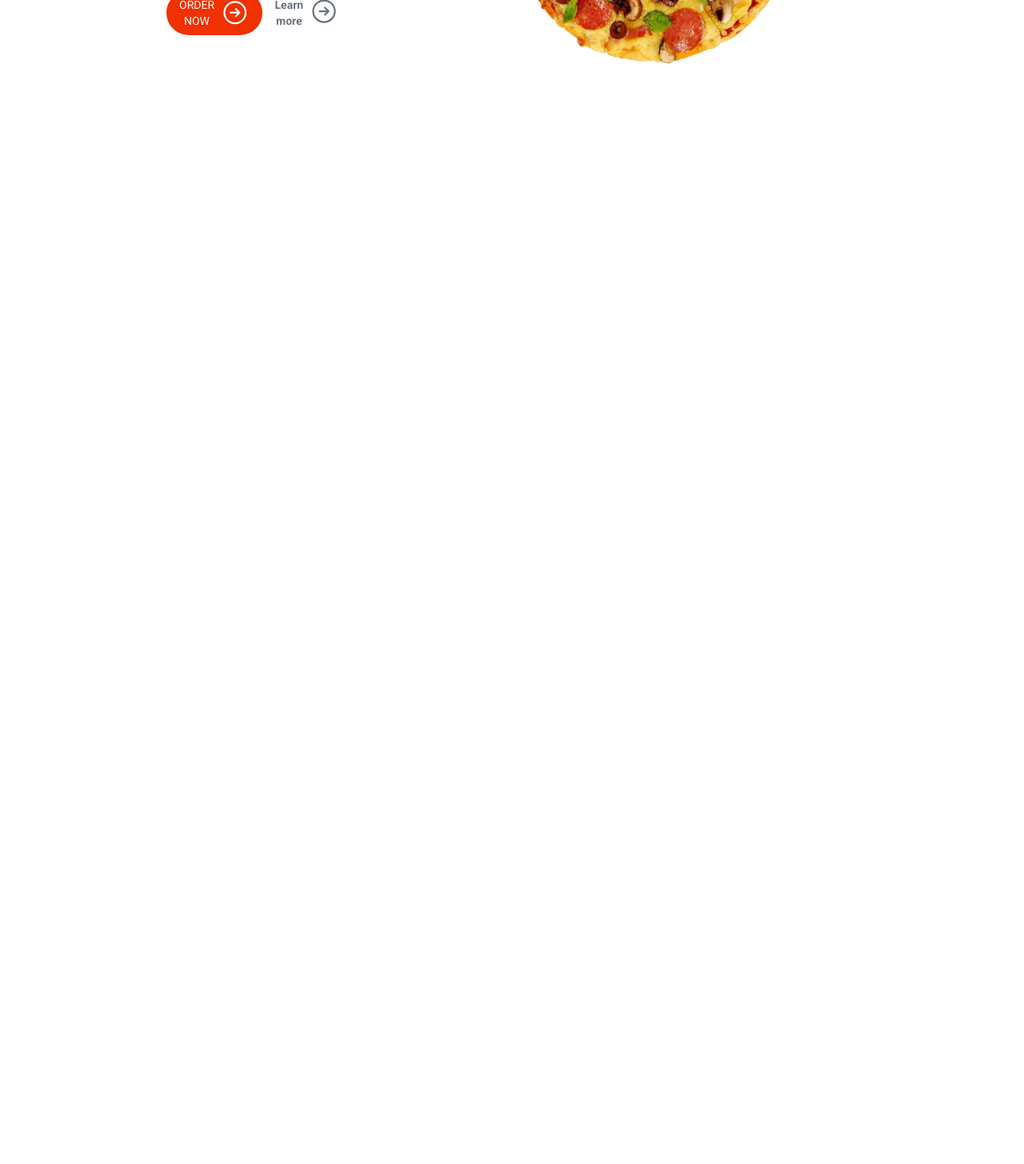
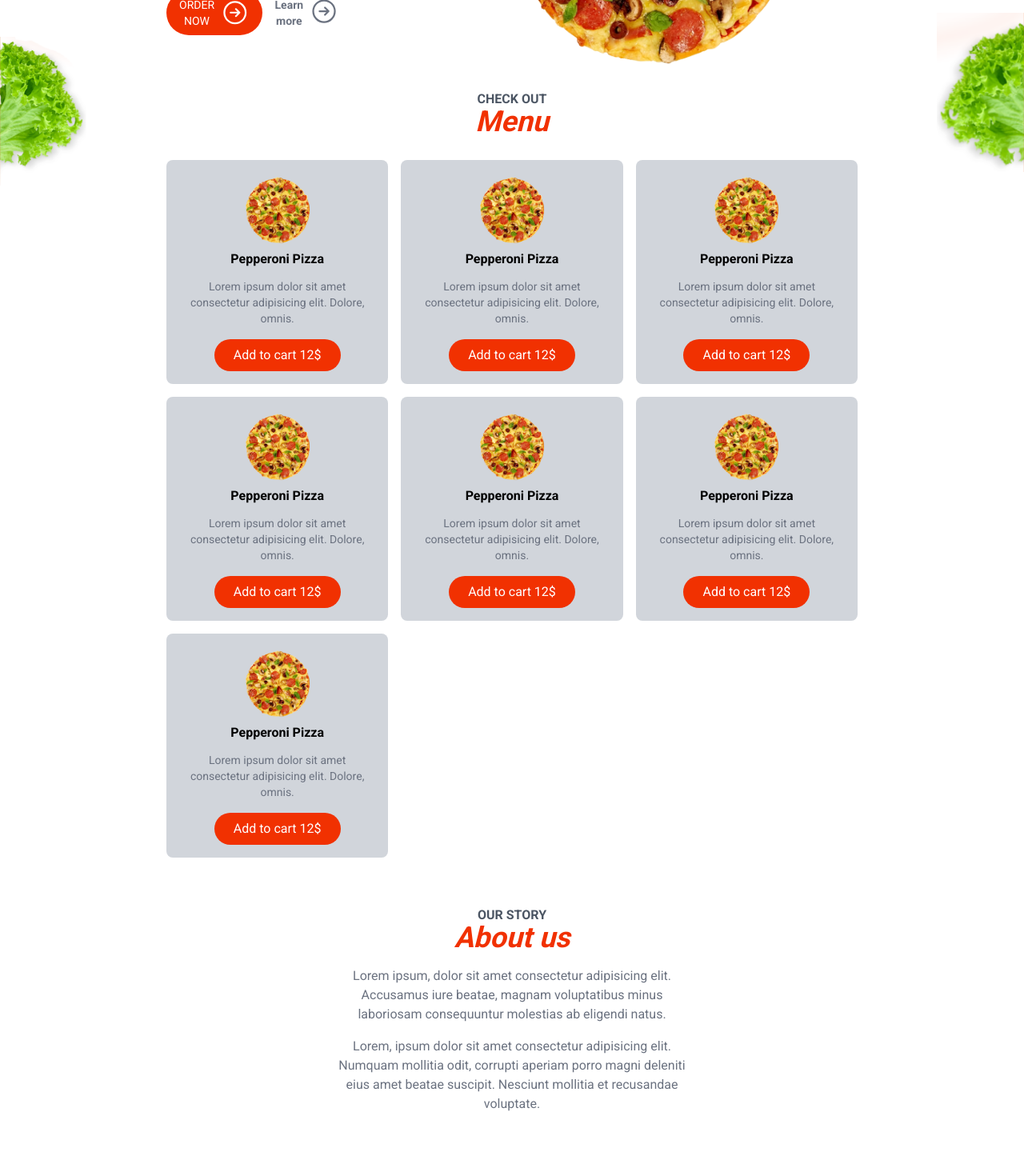
Before and after one commit to marufsiddique01/buy-sell-demo, a Next.js app: page / in a window 1280 px wide. Shown: the part 380-1835 px from the top of the page at 80% size. Before the commit the page ends 800 px from the top, so only its background shows below. Built offline with nearby package versions, Linux system fonts and the light colour scheme.

Commit message:
home page redecor

```diff
--- a/src/app/page.js
+++ b/src/app/page.js
@@ -1,12 +1,26 @@
 import Header from '@/components/layout/Header'
 import Hero from '@/components/layout/Hero'
+import Homemenu from '@/components/layout/HomeMenu'
+import SectionHeaders from '@/components/layout/SectionHeaders'
 
 export default function Home() {
   return (
     <>
       <Header />
       <Hero />
-
+      <Homemenu />
+      <section className='text-center my-16'>
+        <SectionHeaders subHeader={'Our Story'} mainHeader={'About us'} />
+        <div className='text-gray-500 max-w-md mx-auto mt-4 flex flex-col gap-4'>
+          <p>Lorem ipsum, dolor sit amet consectetur adipisicing elit. Accusamus iure beatae, magnam voluptatibus minus laboriosam consequuntur molestias ab eligendi natus.</p>
+          <p>
+            Lorem, ipsum dolor sit amet consectetur adipisicing elit. Numquam mollitia odit, corrupti aperiam porro magni deleniti eius amet beatae suscipit. Nesciunt mollitia et recusandae voluptate.
+          </p>
+        </div>
+      </section>
+      <section>
+        <SectionHeaders subHeader={"Don't hesitate"} mainHeader={'Contact us'} />
+      </section>
     </>
   )
 }
--- /dev/null
+++ b/src/components/layout/HomeMenu.js
@@ -0,0 +1,30 @@
+import Image from 'next/image'
+import MenuItem from '../menu/MenuItem'
+import SectionHeaders from './SectionHeaders'
+
+export default function Homemenu() {
+  return (
+    <section>
+      <div className='absolute left-0 right-0 w-full justify-start'>
+        <div className='absolute left-0 -top-[70px] text-left -z-10'>
+          <Image src={'/sallad1.png'} alt='sallad' width={109} height={189} />
+        </div>
+        <div className='absolute right-0 -top-[100px] text-left -z-10'>
+          <Image src={'/sallad2.png'} alt='sallad' width={109} height={195} />
+        </div>
+      </div>
+      <div className='text-center pb-7'>
+        <SectionHeaders subHeader={'check out'} mainHeader={'Menu'} />
+      </div>
+      <div className='grid grid-cols-3 gap-4'>
+        <MenuItem />
+        <MenuItem />
+        <MenuItem />
+        <MenuItem />
+        <MenuItem />
+        <MenuItem />
+        <MenuItem />
+      </div>
+    </section>
+  )
+}
--- /dev/null
+++ b/src/components/layout/SectionHeaders.js
@@ -0,0 +1,8 @@
+export default function SectionHeaders({ subHeader, mainHeader }) {
+  return (
+    <>
+      <h3 className='uppercase text-gray-600 font-semibold leading-4'>{subHeader}</h3>
+      <h2 className='text-primary font-bold text-4xl italic'>{mainHeader}</h2>
+    </>
+  )
+}
--- /dev/null
+++ b/src/components/menu/MenuItem.js
@@ -0,0 +1,14 @@
+export default function MenuItem() {
+  return (
+    <>
+      <div className='bg-gray-300 p-4 rounded-lg text-center group hover:bg-white transition-all hover:shadow-2xl hover:shadow-black/25'>
+        <div className='text-center '>
+          <img src='/pizza.png' className='max-h-24 max-w-auto mx-auto' alt='pizza' />
+        </div>
+        <h4 className='font-semibold'>Pepperoni Pizza</h4>
+        <p className='text-gray-500 text-sm mt-3'>Lorem ipsum dolor sit amet consectetur adipisicing elit. Dolore, omnis.</p>
+        <button className='bg-primary text-white rounded-full px-6 py-2 mt-4'>Add to cart 12$</button>
+      </div>
+    </>
+  )
+}
```
Also changed, not shown: public/sallad1.png (added), public/sallad2.png (added).
